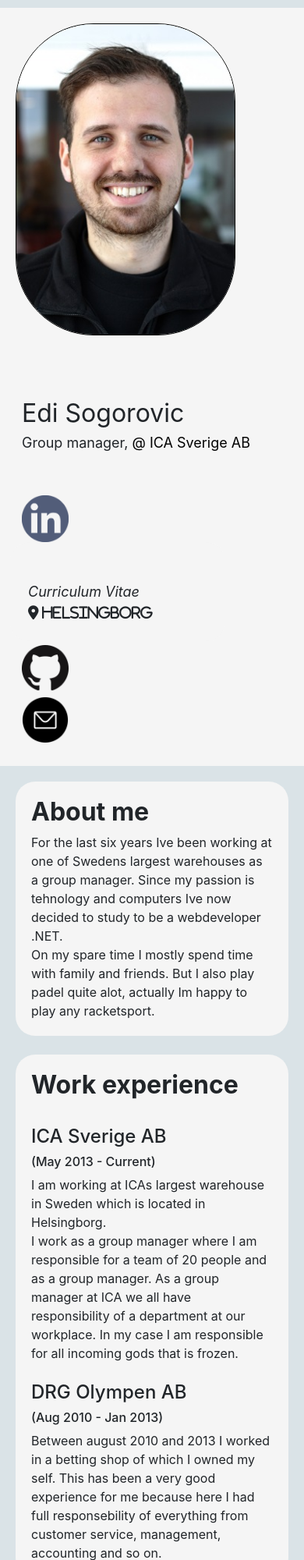
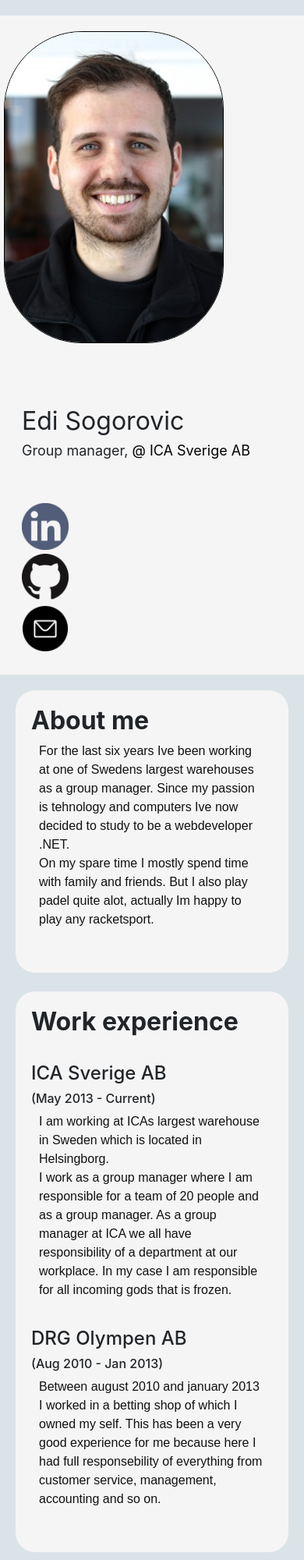
Before and after one commit to edi1989/ByggEttCV, a plain HTML site: page index.html in a window 390 px wide. Shown: the top 2000 px of the page at 78% size. Drawn offline with nearby package versions, Linux system fonts and the light colour scheme.

Commit message:
made cv responsive

```diff
--- a/index.html
+++ b/index.html
@@ -6,6 +6,7 @@
     <meta name="viewport" content="width=device-width, initial-scale=1.0">
     <meta http-equiv="X-UA-Compatible" content="ie=edge">
     <title>Edi Sogorovic</title>
+    <meta name="viewport" content="width=device-width, initial-scale=1.0">
     <link rel="stylesheet" href="https://stackpath.bootstrapcdn.com/bootstrap/4.3.1/css/bootstrap.min.css"
         integrity="sha384-ggOyR0iXCbMQv3Xipma34MD+dH/1fQ784/j6cY/iJTQUOhcWr7x9JvoRxT2MZw1T" crossorigin="anonymous">
     <link rel="stylesheet" href="style.css">
@@ -14,17 +15,14 @@
 
 <body>
     <div id="createdistance">
-
     </div>
     <header id="containerspacing" class="header">
-        <div class="container spacing">
+        <div class="container spacing wrapper">
             <div class="row">
-                <div class="col-md-3">
                     <img id="picture" src="img/Edi1.JPG" width="auto" height="400px" alt="edisogorovic">
-                </div>
-                <div id="links" class="col-md-9">
+                <div id="links" class="col-md-5 col-xs-12 col-sm-12" style="left: auto">
                     <div id="rowspacing" class="row">
-                        <div class="col-md-9">
+                        <div class="col-md-9 col-xs-12 col-sm-12">
                             <font size="+3">Edi Sogorovic</font><br>
                             <font size="+1">Group manager,</font> <a id="linkica" href="www.ica.se">@ ICA Sverige
                                 AB</a><br>
@@ -34,22 +32,17 @@
                                 href="https://www.linkedin.com/in/edi-sogorovic-21aa1a128/" target="_blank"><img
                                     src="img/linkedinround.png" width="auto" height="60px" title="Linkedin profile"></a>
                         </div>
-                        <div id="location" class="col-md-3">
-                            <br>
-                            <i>Curriculum Vitae</i>
-                            <i class="fas fa-map-marker-alt"> Helsingborg</i><br>
-                        </div>
                     </div>
 
                     <div id="rowspacing" class="row">
-                        <div class="col-md-12">
+                        <div class="col-md-12 col-xs-12 col-sm-12">
                             <a id="socialmediaicons" class="link" href="https://github.com/edi1989" target="_blank"><img
                                     src="img/GitHub_1.png" width="auto" height="60px" title="Github profile"></a>
                         </div>
                     </div>
 
                     <div id="rowspacing" class="row">
-                        <div class="col-md-12">
+                        <div class="col-md-12 col-xs-12 col-sm-12">
                             <a id="socialmediaicons" class="link"
                                 href="mailto:edi.sogorovic@hotmail.com?subject=Edi Sogorovic - Mailcontact CV"><img
                                     src="img/mail.png" width="auto" height="60px" title="Contact me!"></a>
@@ -63,35 +56,37 @@
 
     <div class="container spacing">
         <div id="" class="row">
-            <div class="col-md-8">
-                <div id="aboutme" class="col-md-8">
+            <div class="col-md-8 col-xs-12 col-sm-12">
+                <div id="aboutme" class="col-md-8 col-xs-12 col-sm-12">
                     <h2 class="aboutme"><b>About me</b></h2>
-                    For the last six years Ive been working at one of Swedens largest warehouses as a group manager.
-                    Since my passion is tehnology and computers Ive now decided to study to be a webdeveloper .NET.<br>
+                    <p>For the last six years Ive been working at one of Swedens largest warehouses as a group manager.
+                        Since my passion is tehnology and computers Ive now decided to study to be a webdeveloper
+                        .NET.<br>
 
-                    On my spare time I mostly spend time with family and friends. But I also play padel quite alot,
-                    actually Im happy to play any racketsport.
+                        On my spare time I mostly spend time with family and friends. But I also play padel quite alot,
+                        actually Im happy to play any racketsport.</p>
                 </div> <br>
-                <div id="aboutme" class="col-md-8">
+                <div id="aboutme" class="col-md-8 col-xs-12 col-sm-12">
                     <h2><b>Work experience</b></h2><br>
                     <h4>ICA Sverige AB</h4>
                     <h6>(May 2013 - Current)</h6>
-                    I am working at ICAs largest warehouse in Sweden which is located in Helsingborg. <br>
-                    I work as a group manager where I am responsible for a team of 20 people and as a group manager. As
-                    a group manager at ICA we all have responsibility of a department at our workplace. In my case I am
-                    responsible for all incoming gods that is frozen.
-                    <br>
-                    <br>
+                    <p>I am working at ICAs largest warehouse in Sweden which is located in Helsingborg. <br>
+                        I work as a group manager where I am responsible for a team of 20 people and as a group manager.
+                        As
+                        a group manager at ICA we all have responsibility of a department at our workplace. In my case I
+                        am
+                        responsible for all incoming gods that is frozen.</p>
                     <h4>DRG Olympen AB</h4>
                     <h6>(Aug 2010 - Jan 2013)</h6>
-                    Between august 2010 and 2013 I worked in a betting shop of which I owned my self. This has been a
-                    very good experience for me because here I had full responsebility of everything from customer
-                    service, management, accounting and so on.
+                    <p>Between august 2010 and january 2013 I worked in a betting shop of which I owned my self. This
+                        has been a
+                        very good experience for me because here I had full responsebility of everything from customer
+                        service, management, accounting and so on.</p>
 
                 </div>
             </div>
-            <div class="col-md-4">
-                <div id="location" class="col-md-4">
+            <div class="col-md-4 col-xs-12 col-sm-12" style="top: 20px">
+                <div id="location" class="col-md-4 col-xs-12 col-sm-12">
                     <h4>Attributes:</h4>
                     <ul style="list-style-type: circle">
                         <li>Creative</li>
@@ -99,25 +94,25 @@
                         <li>Team player</li>
                         <li>Reliable</li>
                         <li>Communicative</li>
-                        <li>Always in a good mood</li>
+                        <li>Always positive</li>
                     </ul>
                 </div><br>
-                <div id="location" class="col-md-4">
+                <div id="location" class="col-md-4 col-xs-12 col-sm-12">
                     <h4>Skills</h4>
                     <div class="bar front html" data-skill="HTML"></div>
                     <div class="bar front javascript" data-skill="JavaScript"></div>
                     <div class="bar front css" data-skill="CSS"></div>
                     <div class="bar front csharp" data-skill="C#"></div>
-                    <div class="bar front development" data-skill="Personal growth"></div>
+                    <div class="bar front development" data-skill="Developing"></div>
                 </div>
             </div>
         </div>
     </div>
-
+    <br>
     <footer class="footer">
         <div class="container text-center">
-            <small class="copyright">
-                <!--<i class="fa fa-copyright">--></i>Edi Sogorovic</small>
+            <!--<small class="copyright">
+                <i class="fa fa-copyright">--></i>Edi Sogorovic</small>
 
         </div>
         <div id="createdistance"></div>
--- a/style.css
+++ b/style.css
@@ -1,3 +1,16 @@
+/* https://www.youtube.com/watch?v=ZYV6dYtz4HA */
+
+.wrapper{
+  width: 100%;
+}
+
+p {
+  padding: 0px 10px 20px;
+  font-family: arial;
+  font-size: 16px;
+  color: #111;
+  line-height: 24px;
+}
 .spacing {
     padding: 20px;
 }
@@ -11,6 +24,7 @@ body {
     font-size: 18px;
     margin-bottom: -13px;
     margin-top: 18px;
+    right: 40vh;
 }
 
 #links {
@@ -43,14 +57,14 @@ body {
 }
 
 #createdistance {
-    padding: 5px;
+    padding: 10px;
 }
 
 #location {
     background: whitesmoke;
     max-width: 100%;
     border-radius: 25px;
-    padding: 23px;
+    padding: 26px;
     width: 276px;
     height: auto;
     font-size: 18px;
@@ -63,9 +77,6 @@ body {
   background: black;
   color: white;
 }
-
-
-
 
 
 
```
